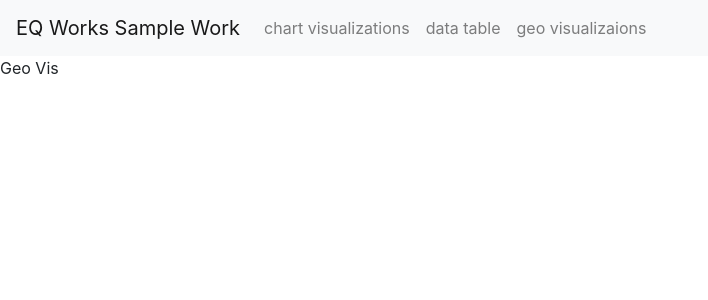
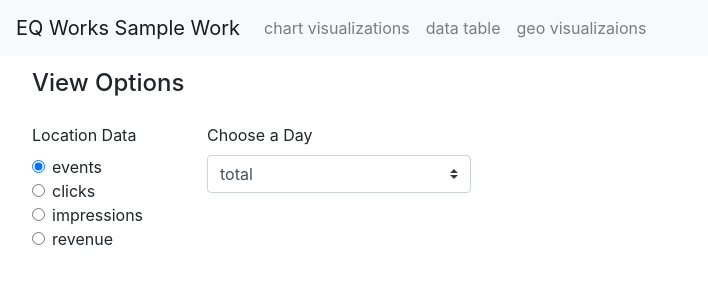
Before and after one commit to tmslee/EQworks-sample, a React (Create React App) app: page /geo_vis in a window 1280 px wide. Shown: the top 300 px of the page, without its empty margins (0-708 px from the left). Built offline with nearby package versions, Linux system fonts and the light colour scheme; no server answers; a web font is replaced by a local one.

Commit message:
finished backend setup and map option form

```diff
--- a/src/components/DataTable/index.jsx
+++ b/src/components/DataTable/index.jsx
@@ -37,8 +37,6 @@
   }, [sliderVal]);
 
   useEffect(() => {
-    console.log(filterQuery);
-
     if(!getPossibleSortBy(filterQuery).includes(filterQuery.sortBy)) {
       setSortOptions("date", false);
     }
@@ -83,7 +81,7 @@
           <h4 className="filter-title">Data Table Filter</h4>
           <div >
             <Form className="form-container">
-            <Form.Group className="form-group">
+              <Form.Group className="form-group">
                 <Form.Label>Time Resolution</Form.Label>
                 <Form.Check
                   type="radio"
--- a/src/components/GeoVis/index.jsx
+++ b/src/components/GeoVis/index.jsx
@@ -1,8 +1,141 @@
+import axios from 'axios';
 import React from 'react';
-import {} from 'react-bootstrap';
+import {useState, useEffect} from 'react';
+import {Form} from 'react-bootstrap';
+import useGeoData from '../../hooks/useGeoData';
+
+import './index.scss'
 
 export default function GeoVis (props) {
+  const {
+    geoData,
+    minMaxDays
+  } = useGeoData();
+
+  const [currDay, setCurrDay] = useState("total");
+  const [currData, setCurrData] = useState(null);
+  const [displayData, setDisplayData] = useState("events");
+
+  useEffect(() => {
+    if(geoData){
+      if(currDay === "total"){
+        setCurrData({
+          events: geoData.eventsTot,
+          stats: geoData.statsTot
+        });
+      } else {
+        const events = axios.get('geo/events/day', {params: {currDay}});
+        const stats = axios.get('geo/stats/day', {params: {currDay}});
+        Promise.all([events, stats])
+        .then(res => {
+          setCurrData({events: res[0].data, stats: res[1].data});
+        }).catch(e => {
+          console.log(e);
+        })
+      }
+    }
+  }, [geoData, currDay]);
+
+  useEffect(()=>{
+    console.log(currData);
+  }, [currData]);
+
+  const msToDayString = function (timeStamp_ms){
+    const options = {
+      year:"numeric",
+      month:"2-digit",
+      day:"2-digit",
+      hour:"2-digit",
+      timeZone: "UTC"
+    };
+    const dateString = new Date(timeStamp_ms).toLocaleDateString([], options);
+    const [day, month, year] = dateString.substring(0,10).split("/");
+    return `${year}-${month}-${day}T00:00:00.000Z`;
+  }
+
+  const parseDays = function(minMaxDays){
+    const [min, max] = minMaxDays;
+    const parsedResult = [];
+    let keyVal = 0;
+    const options = {
+      year: 'numeric',
+      month: 'long',
+      day: 'numeric',
+      timeZone: 'UTC'
+    };
+    for(let i=min ; i<=max ; i+=86400000){
+      parsedResult.push(<option key={keyVal} value={msToDayString(i)}>{new Date(i).toLocaleDateString([], options)}</option>);
+      keyVal++;
+    }
+    return parsedResult
+  }
+
+  const parseData = function(displayData) {
+    if(displayData === 'events'){
+      // currData.events.map()
+    } else {
+      //currData.stats.map()
+    }
+  }
+
   return (
-    <p>Geo Vis</p>
+    <div className="main-container">
+      <div className="form-container">
+        <h4 className="form-title">View Options</h4>
+        <Form className="form">
+          <Form.Group className="form-group">
+            <Form.Label>Location Data</Form.Label>
+            <Form.Check
+              type="radio"
+              label="events"
+              name="dataSetting"
+              id="dataSetting1"
+              defaultChecked
+              onClick={() => {setDisplayData('events');}}
+            />
+            <Form.Check
+              type="radio"
+              label="clicks"
+              name="dataSetting"
+              id="dataSetting2"
+              onClick={() => {setDisplayData('clicks');}}
+            />
+            <Form.Check
+              type="radio"
+              label="impressions"
+              name="dataSetting"
+              id="dataSetting3"
+              onClick={() => {setDisplayData('impressions');}}
+            />
+            <Form.Check
+              type="radio"
+              label="revenue"
+              name="dataSetting"
+              id="dataSetting4"
+              onClick={() => {setDisplayData('revenue');}}
+            />
+          </Form.Group>
+          <Form.Group className="form-group">
+            <Form.Label>Choose a Day</Form.Label>
+            <Form.Control
+              as="select"
+              className="sort-option asc-desc"
+              id="sort-asc-desc"
+              value={currDay}
+              onChange={(e) => {
+                setCurrDay(e.target.value);
+              }}
+              custom
+            >
+              <option value={"total"}>total</option>
+              {parseDays(minMaxDays)}
+            </Form.Control>
+          </Form.Group>
+        </Form>
+      </div>
+      <div className="map-container">
+
+      </div>
+    </div>
   );
 }
--- /dev/null
+++ b/src/components/GeoVis/index.scss
@@ -0,0 +1,13 @@
+.main-container{
+  display: flex;
+  flex-direction: column;
+  .form-title{
+    margin: 1% 2.5%;
+  }
+  .form{
+    display:flex;
+    .form-group{
+      margin: 1% 2.5%;
+    }
+  }
+}
--- /dev/null
+++ b/src/hooks/useGeoData.js
@@ -0,0 +1,44 @@
+import {useState, useEffect} from 'react'
+import axios from 'axios';
+
+const useGeoData = function (){
+  const [geoData, setGeoData] = useState(null);
+  const [minMaxDays, setMinMaxDays] = useState([0,0]);
+
+  useEffect(() => {
+    const eventsDay = axios.get('geo/events/day');
+    const eventsTot = axios.get('geo/events/total');
+    const statsDay = axios.get('geo/stats/day');
+    const statsTot = axios.get('geo/stats/total');
+    Promise.all([eventsDay, eventsTot, statsDay, statsTot])
+    .then(res => {
+      setGeoData({
+        eventsDay: res[0].data,
+        eventsTot: res[1].data,
+        statsDay: res[2].data,
+        statsTot: res[3].data
+      });
+    }).catch(e => {
+      console.log(e);
+    })
+  }, []);
+
+  useEffect(() => {
+    console.log(geoData);
+    if(geoData){
+      const{
+        eventsDay,
+        statsDay
+      } = geoData;
+      const min = Math.min(new Date(eventsDay[0].date), new Date(statsDay[0].date));
+      const max = Math.max(new Date(eventsDay[eventsDay.length-1].date), new Date(statsDay[statsDay.length-1].date));
+      setMinMaxDays([min, max]);
+    }
+  }, [geoData]);
+
+  return {
+    geoData,
+    minMaxDays
+  };
+}
+export default useGeoData;
--- a/src/hooks/useTableQuery.js
+++ b/src/hooks/useTableQuery.js
@@ -91,14 +91,6 @@
     setFilterQuery({...filterQuery, searchTerm: term});
   }
 
-  const setSortBy = function (sortBy) {
-    setFilterQuery({...filterQuery, sortBy});
-  }
-
-  const setDescending = function (descending) {
-    setFilterQuery({...filterQuery, descending});
-  }
-
   const setSortOptions = function (sortBy, descending){
     setFilterQuery({...filterQuery, sortBy, descending});
   }
@@ -121,8 +113,6 @@
     setDateTimeRange,
     setIncludedData,
     setSearchTerm,
-    setSortBy,
-    setDescending,
     setSortOptions,
     queryRes,
     setQueryRes
```
